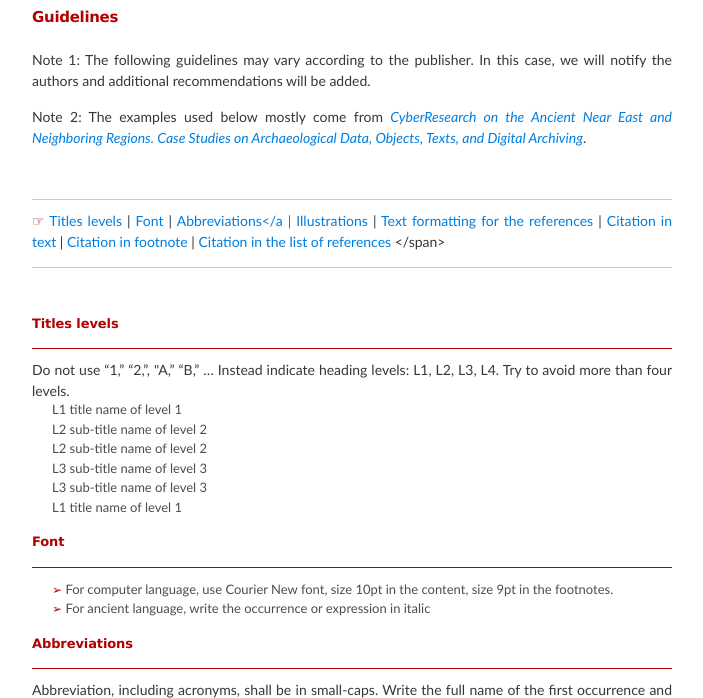
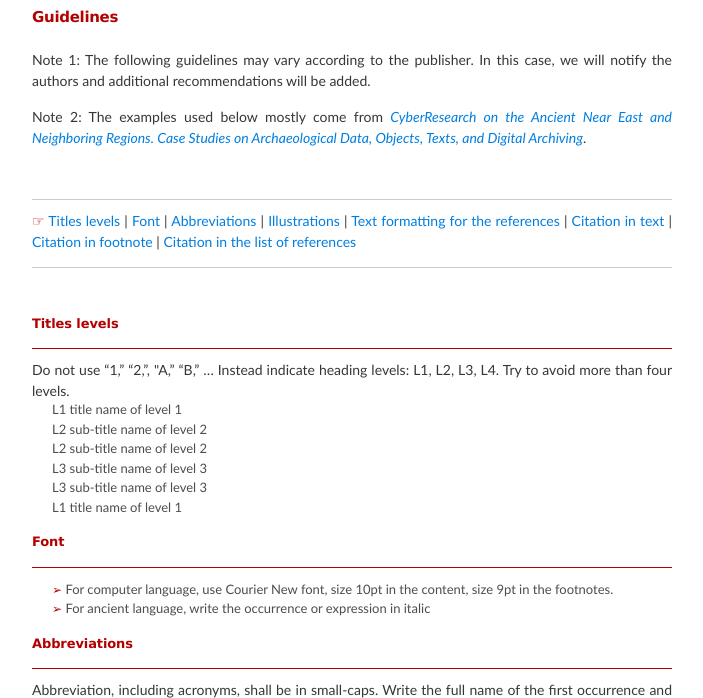
Before and after one commit to vbigot-juloux/ane-research-humanities, a Jekyll site: the page built from docs/Guidelines.md, in a window 1280 px wide and 900 px high, cut to the strip 202-900 px from the top of the window. Shown: the whole strip, without its empty margins (288-991 px from the left). Built offline with Jekyll 4.4.1, drawn with Linux system fonts in a browser that asks for light colours; the repository's description, which GitHub fills in, is left out.

Commit message:
Update Guidelines.md

```diff
--- a/docs/Guidelines.md
+++ b/docs/Guidelines.md
@@ -9,8 +9,9 @@ layout: default
 <br >
 <hr style="height:0; margin:0; background:transparent; border-bottom:0.5px solid #cccccc;" />
 <span style="border: 0">
-  <span style="color:#b30000; font-size: 14px;">&#9758;</span> <a>Titles levels</a> | <a>Font</a> | <a>Abbreviations</a | <a>Illustrations</a> | <a>Text formatting for the references</a> |  <a>Citation in text</a> | <a>Citation in footnote</a> | <a>Citation in the list of references</a>
+  <span style="color:#b30000; font-size: 14px;">&#9758;</span> <a>Titles levels</a> | <a>Font</a> | <a>Abbreviations</a> | <a>Illustrations</a> | <a>Text formatting for the references</a> |  <a>Citation in text</a> | <a>Citation in footnote</a> | <a>Citation in the list of references</a>
   </span>
+
 
 <hr style="height:0; margin:0; background:transparent; border-bottom:0.5px solid #cccccc;" />
 <br />
```
